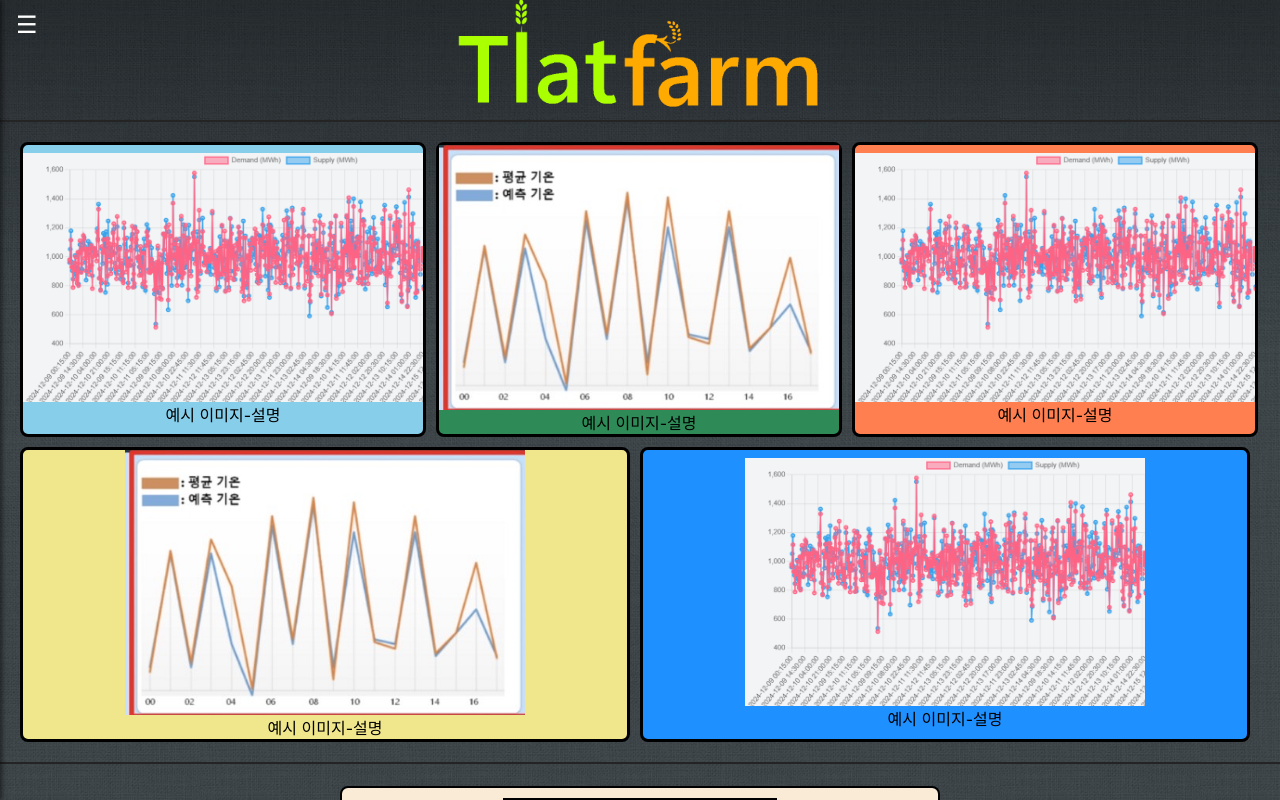
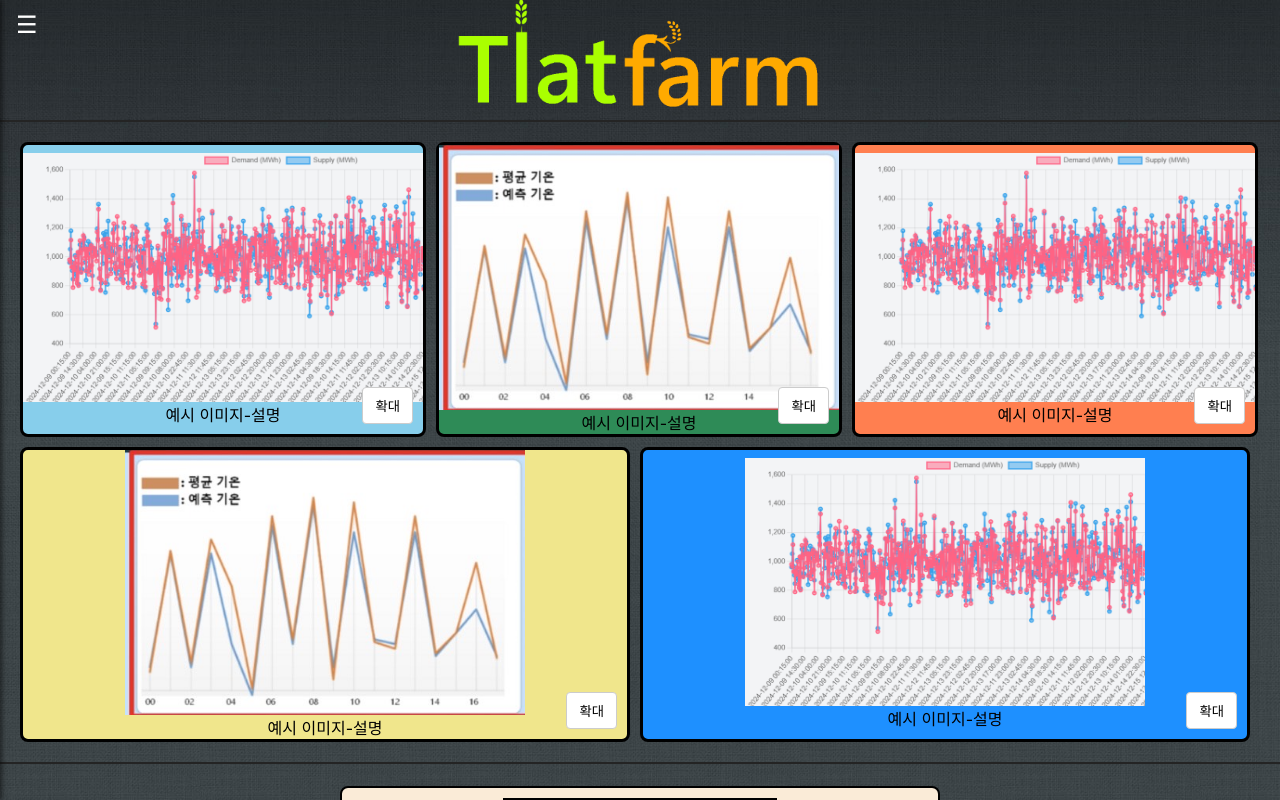
Before and after one commit to TurbineCrewGit/Tlatfarm, a React (Create React App) app in the folder ds/: page /clebinepage in a window 1280 px wide. Built offline with nearby package versions, Linux system fonts and the light colour scheme; no server answers.

Commit message:
feat: 확대 축소 토글 버튼 추가

```diff
--- a/ds/src/2_Clebinepage.js
+++ b/ds/src/2_Clebinepage.js
@@ -23,14 +23,14 @@ function Clebine() {
     setTableData(tableData.filter(row => row.id !== id));
   };
 
-  const handleSectionClick = (index) => {
+  const handleToggleSection = (index) => {
     setExpandedSection(expandedSection === index ? null : index);
   };
 
   const getSectionStyle = (index) => {
     const baseStyle = {
       background: ["skyblue", "seagreen", "coral", "khaki", "dodgerblue"][index],
-      // transition: "all 0.3s ease",
+      transition: "all 0.3s ease",
       cursor: "pointer",
     };
 
@@ -75,14 +75,12 @@ function Clebine() {
 
         <main className="main-container" style={{ position: "relative" }}>
           {[0, 1, 2, 3, 4].map((index) => (
-            <div
-              key={index}
-              className="section"
-              style={getSectionStyle(index)}
-              onClick={() => handleSectionClick(index)}
-            >
+            <div key={index} className="section" style={getSectionStyle(index)}>
               <img src={index % 2 === 0 ? graph : graph2} alt={`graph${index + 1}`} width='400px' />
               <span>예시 이미지-설명</span>
+              <button id="toggleBtn" onClick={() => handleToggleSection(index)}>
+                {expandedSection === index ? '축소' : '확대'}
+              </button>
             </div>
           ))}
         </main>
--- a/ds/src/Styles/Clebine.css
+++ b/ds/src/Styles/Clebine.css
@@ -109,7 +109,7 @@
 .button-container {
     display: flex;
     gap: 10px;
-    margin-top: 30px;
+    margin-top: 10px;
 }
 
 .upload-button, .add-button {
@@ -218,3 +218,23 @@
     border: none;
     color: white;
 }
+
+.section {
+    position: relative;
+  }
+
+  #toggleBtn {
+    position: absolute;
+    bottom: 10px;
+    right: 10px;
+    padding: 8px 12px;
+    background-color: white;
+    border: 1px solid #ccc;
+    border-radius: 4px;
+    cursor: pointer;
+    transition: background-color 0.3s;
+  }
+
+  #toggleBtn:hover {
+    background-color: #f0f0f0;
+  }
```
